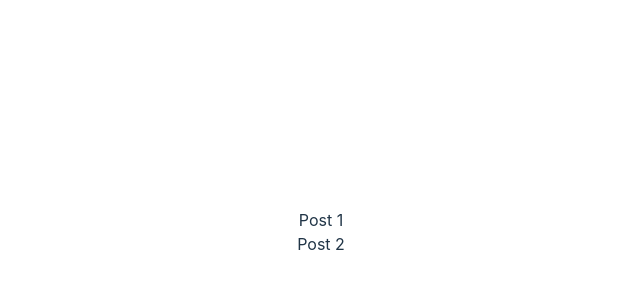
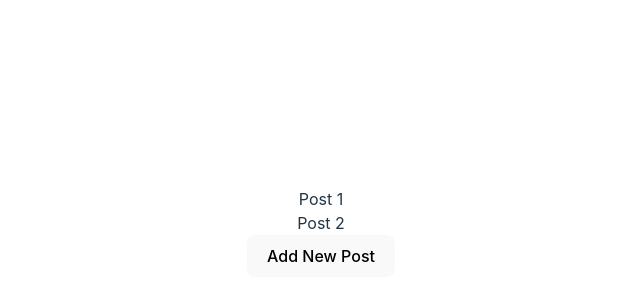
Before and after one commit to the-soban/react-query, a React (Vite) app: page / in a window 1280 px wide. Shown: the part 168-468 px from the top of the page, without its empty margins (319-959 px from the left). Built offline with nearby package versions, Linux system fonts and the light colour scheme.

Commit message:
practice mutation functions

```diff
--- a/src/App.jsx
+++ b/src/App.jsx
@@ -8,10 +8,24 @@ const POSTS = [
 ];
 
 const App = () => {
+    //THIS IS HOW A QUERY WORKS:
     const postsQuery = useQuery({
         queryKey: ['posts'], //this is a unique identifier for this query, and it always accepts an array as a value
         queryFn: () => wait(1000).then(() => [...POSTS]), //this is the actual query function that'll be performed, and it always accepts a promise
         // queryFn: () => Promise.reject('This is error message'), //this message will be returned if there's error
+    });
+
+    //THIS IS HOW A MUTATION WORKS:
+    const newPostsMutation = useMutation({
+        mutationFn: (title) => {
+            //just like useQuery, useMutation takes in a mutation function that always returns a promise and performs what the actual mutation is supposed to do
+            return wait(1000).then(() =>
+                POSTS.push({
+                    id: crypto.randomUUID(),
+                    title,
+                })
+            );
+        },
     });
 
     if (postsQuery.isLoading) {
@@ -20,12 +34,16 @@ const App = () => {
     if (postsQuery.isError) {
         return <pre>{JSON.stringify(postsQuery.error)}</pre>; //shows an error message if there's an error
     }
+    console.log(POSTS);
 
     return (
         <div>
             {postsQuery.data.map((post) => (
                 <div key={post.id}>{post.title}</div> //now if our query is successful, then this data will be returned cause the query being successful means the data would be already fetched
             ))}
+            <button onClick={() => newPostsMutation.mutate('Newly added post')}>
+                Add New Post
+            </button>
         </div>
     );
 };
```
